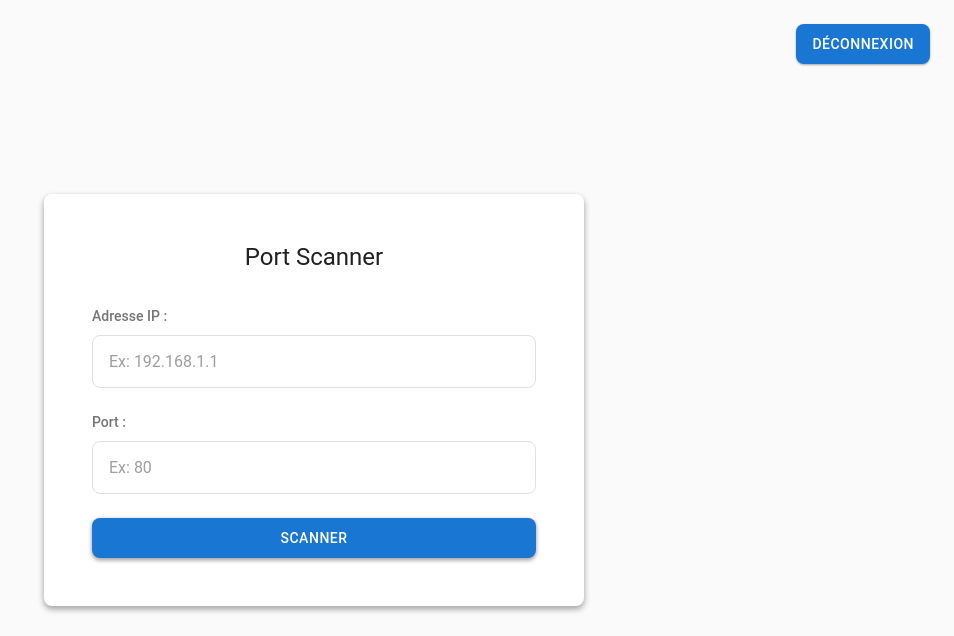
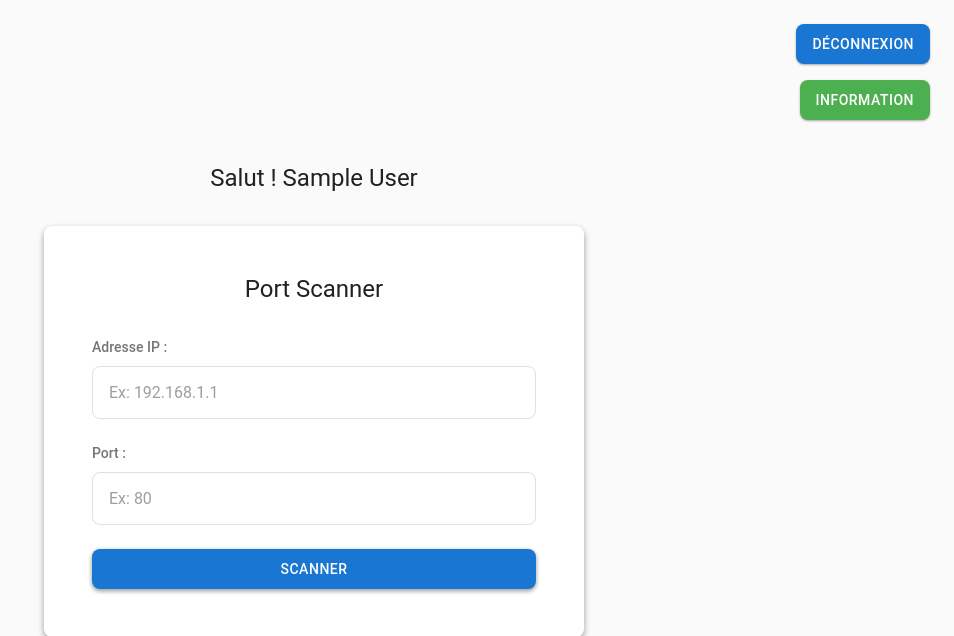
Before and after one commit to TISEPSE/TP-Gregouz, a Flask app: page / in a window 1280 px wide. Shown: the top 636 px of the page, without its empty margins (326-1280 px from the left). Run offline with Flask 3, Linux system fonts and the light colour scheme; the visitor is signed in with stand-in values (Sample User, id 1); some libraries are stand-ins or nearby versions.

Commit message:
Comment jsuis trop un bg enft guette l'application un peu

```diff
--- a/src/forms.py
+++ b/src/forms.py
@@ -56,7 +56,7 @@ def scan_result():
                 <span class="result-label">Statut:</span>
                 <span class="result-value">{scan_result_global["result"]["data"]} : {scan_result_global["result"]["type"]}</span>
             </div>
-            <a href="/" class="back-link">← Retour</a>
+            <a href="/" class="back-link">Retour</a>
         </div>
     </body>
     </html>
--- a/src/static/css/style.css
+++ b/src/static/css/style.css
@@ -848,7 +848,7 @@ input[type="password"]:hover:not(:focus) {
    LOGOUT BUTTON STYLES - FIXED POSITIONING
    =================================== */
 
-.logout-btn {
+.mdc-logout-button {
     position: fixed;
     top: var(--md-spacing-3);
     right: var(--md-spacing-3);
@@ -873,24 +873,71 @@ input[type="password"]:hover:not(:focus) {
     z-index: 1000;
 }
 
-.logout-btn:hover {
+.mdc-logout-button:hover {
     background: var(--md-primary-dark);
     box-shadow: var(--md-elevation-2);
     color: var(--md-on-primary);
 }
 
-.logout-btn:active {
+.mdc-logout-button:active {
     background: var(--md-primary-dark);
     box-shadow: var(--md-elevation-1);
     color: var(--md-on-primary);
 }
 
-.logout-btn:focus-visible {
+.mdc-logout-button:focus-visible {
     outline: 2px solid var(--md-primary-dark);
     outline-offset: 2px;
 }
 
 /* Hide logout button when not logged in */
-.logout-btn.hidden {
+.mdc-logout-button.hidden {
     display: none;
 }
+
+/* Info button - positioned below logout button */
+.mdc-info-button {
+    position: fixed;
+    top: calc(var(--md-spacing-3) + 56px); /* Position below logout button */
+    right: var(--md-spacing-3);
+
+    display: inline-flex;
+    align-items: center;
+    justify-content: center;
+    padding: var(--md-spacing-1) var(--md-spacing-2);
+    font-size: var(--md-body-2);
+    font-weight: 500;
+    color: var(--md-on-primary);
+    background: var(--md-success); /* Green color */
+    border: none;
+    border-radius: var(--md-radius-medium);
+    text-decoration: none;
+    text-transform: uppercase;
+    letter-spacing: 0.5px;
+    cursor: pointer;
+    transition: all var(--md-transition-standard) var(--md-easing-standard);
+    box-shadow: var(--md-elevation-1);
+    height: 40px;
+    z-index: 999;
+}
+
+.mdc-info-button:hover {
+    background: var(--md-success-dark);
+    box-shadow: var(--md-elevation-2);
+    color: var(--md-on-primary);
+}
+
+.mdc-info-button:active {
+    background: var(--md-success-dark);
+    box-shadow: var(--md-elevation-1);
+    color: var(--md-on-primary);
+}
+
+.mdc-info-button:focus-visible {
+    outline: 2px solid var(--md-success-dark);
+    outline-offset: 2px;
+}
+
+.mdc-info-button.hidden {
+    display: none;
+}
--- a/src/static/js/sweetalert2-config.js
+++ b/src/static/js/sweetalert2-config.js
@@ -1,6 +1,5 @@
 /**
- * SweetAlert2 - Configuration ultra-simple
- * Juste ce qu'il faut pour que ça marche bien
+ * SweetAlert2 - Configuration simplifiée pour les messages Flash
  */
 
 // Configuration de base pour les toasts
@@ -41,45 +40,7 @@ function showFlaskMessages() {
     });
 }
 
-// Fonction pour afficher un toast et le stocker dans sessionStorage
-function showPersistentToast(type, message) {
-    // Stocker dans sessionStorage
-    let toasts = JSON.parse(sessionStorage.getItem('persistentToasts') || '[]');
-    toasts.push({type, message, timestamp: Date.now()});
-    sessionStorage.setItem('persistentToasts', JSON.stringify(toasts));
-
-    // Afficher immédiatement
-    if (type === 'error') {
-        showErrorToast(message);
-    } else {
-        showSuccessToast(message);
-    }
-}
-
-// Fonction pour afficher les toasts persistants au chargement de la page
-function showPersistentToasts() {
-    const toasts = JSON.parse(sessionStorage.getItem('persistentToasts') || '[]');
-    const now = Date.now();
-
-    // Filtrer les toasts récents (moins de 5 minutes)
-    const recentToasts = toasts.filter(toast => now - toast.timestamp < 300000);
-
-    if (recentToasts.length > 0) {
-        recentToasts.forEach(toast => {
-            if (toast.type === 'error') {
-                showErrorToast(toast.message);
-            } else {
-                showSuccessToast(toast.message);
-            }
-        });
-    }
-
-    // Nettoyer le storage après affichage
-    sessionStorage.removeItem('persistentToasts');
-}
-
 // Initialiser lorsque la page est chargée
 document.addEventListener('DOMContentLoaded', () => {
     showFlaskMessages();
-    showPersistentToasts();
 });
--- a/src/templates/index.html
+++ b/src/templates/index.html
@@ -11,7 +11,14 @@
 </head>
 
 <body>
-    <a href="/logout" class="logout-btn">Déconnexion</a>
+    {%if session.name%}
+    <h1>Salut ! {{session.name}} </h1>
+    <a href="/logout" class="mdc-logout-button">Déconnexion</a>
+    <a href="/infos" class="mdc-info-button">Information</a>
+    {%else%}
+    <h1>Tu peux te connecter sur : <a href="/login">connexion</a></h1>
+    {%endif%}
+
     <div class="container">
         <h1>Port Scanner</h1>
         <form action="/scan" method="POST">
```
Also changed, not shown: src/informations.py (added, +10 -0 lines), src/templates/Informations.html (added, +24 -0 lines).
